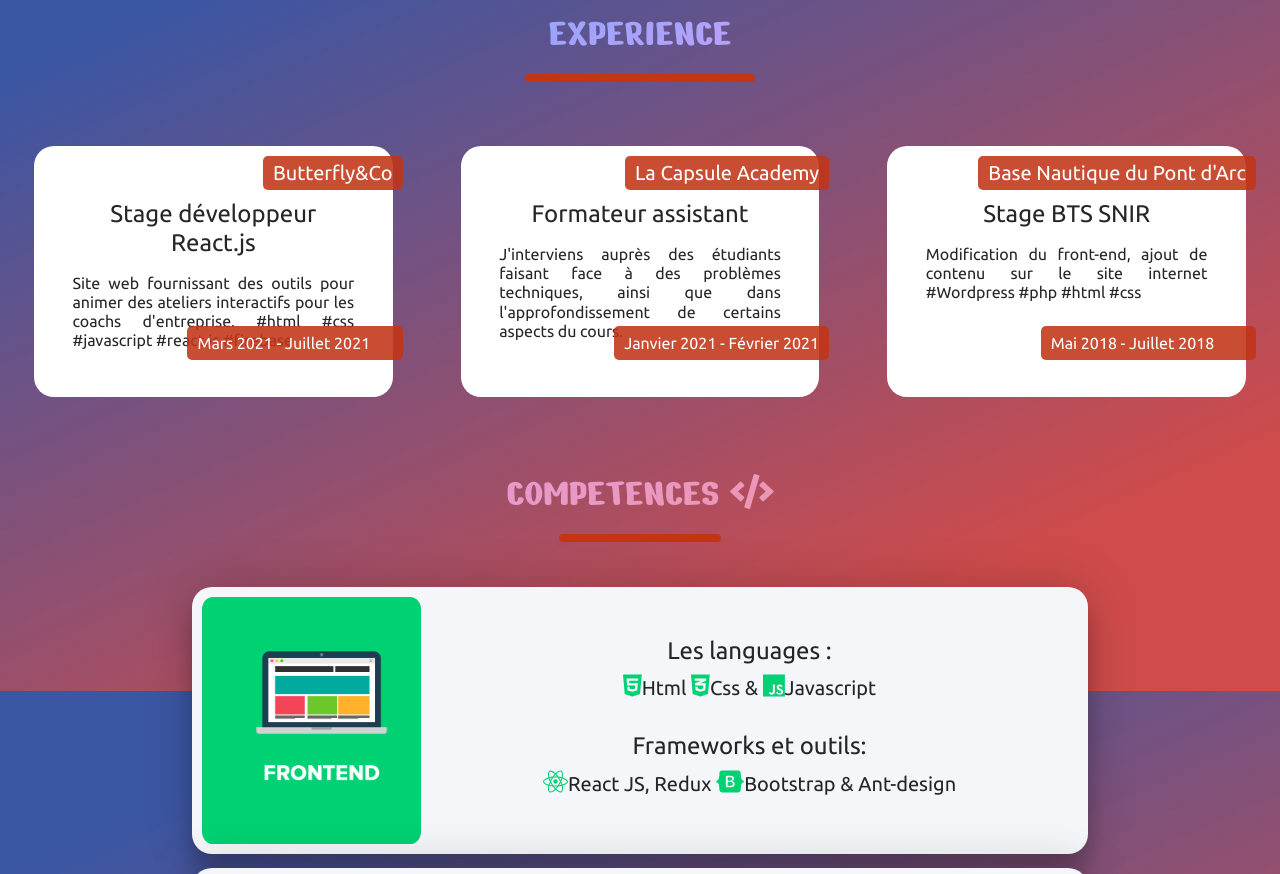
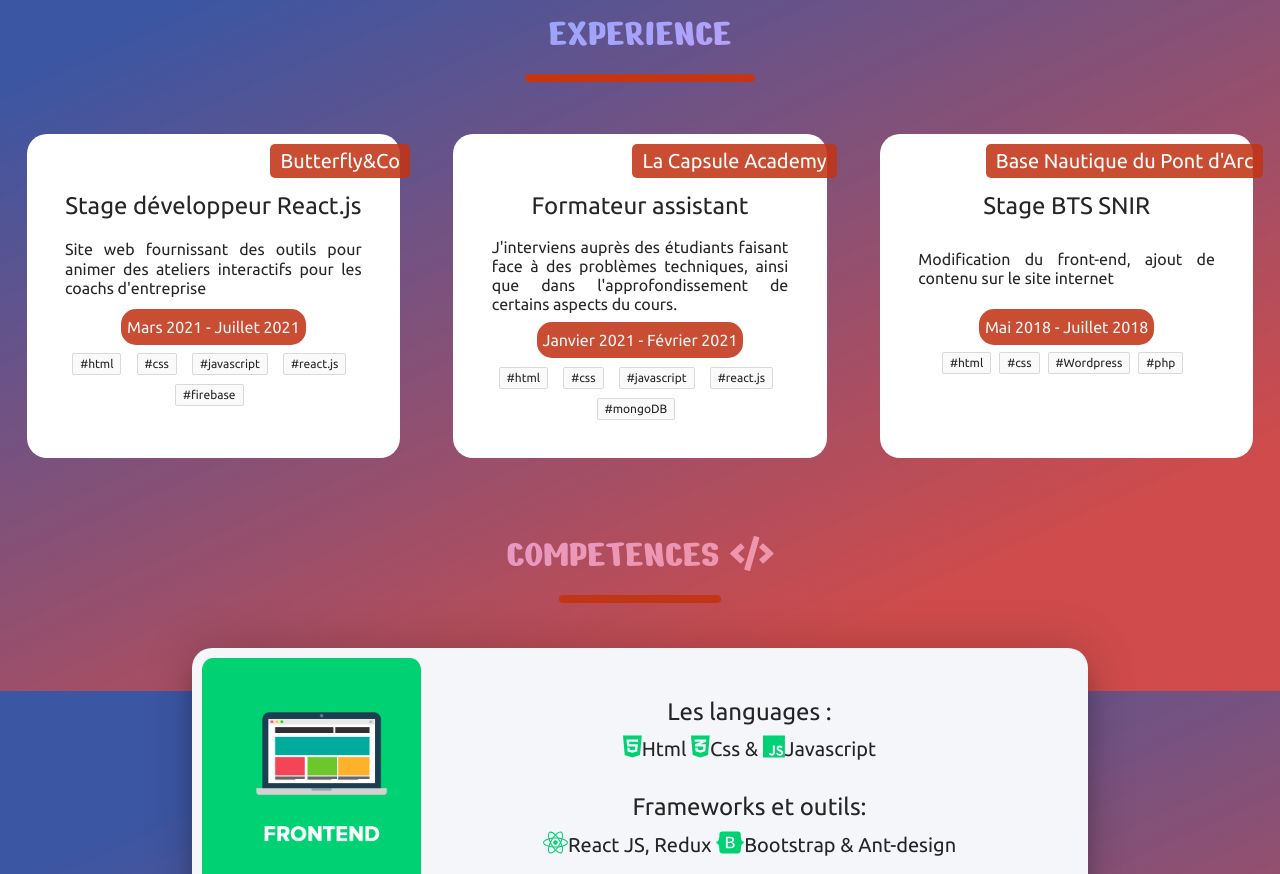
Before and after one commit to ValentinDft/valentinduffet.fr, a React (Create React App) app in the folder reactapp/: page / in a window 1280 px wide. Shown: the part 2340-3214 px from the top of the page. Built offline with nearby package versions, Linux system fonts and the light colour scheme.

Commit message:
Ajout de experience

```diff
--- a/reactapp/src/App.css
+++ b/reactapp/src/App.css
@@ -212,13 +212,7 @@
   top: 10px;
   padding: 5px 10px;
   border-radius: 5px;
-  max-width: 80%;
-}
-
-.ruban-date
-{
-  top: 180px;
-  width: 60%;
+  max-width: 99%;
 }
 
 /* ----------------------------------------COMPETENCES---------------------------------------------- */
--- a/reactapp/src/components/Experience/CardExperience.js
+++ b/reactapp/src/components/Experience/CardExperience.js
@@ -1,27 +1,39 @@
 import React, {useState} from 'react'
-import { Row, Col } from 'antd';
+import { Row, Col, Tag } from 'antd';
 
 export default function CardExperience() {
 
     const [dataExperience] = useState([
-        { titre: "Stage BTS SNIR", description: "Modification du front-end, ajout de contenu sur le site internet #Wordpress #php #html #css",
-            date: "Mai 2018 - Juillet 2018", entreprise: "Base Nautique du Pont d'Arc"
+        { titre: "Stage BTS SNIR", description: "Modification du front-end, ajout de contenu sur le site internet",
+            date: "Mai 2018 - Juillet 2018", entreprise: "Base Nautique du Pont d'Arc", tag: ["#html", "#css", "#Wordpress", "#php"]
         },
         { titre: "Formateur assistant", description: "J'interviens auprès des étudiants faisant face à des problèmes techniques, ainsi que dans l'approfondissement de certains aspects du cours.",
-            date: "Janvier 2021 - Février 2021", entreprise: "La Capsule Academy"
+            date: "Janvier 2021 - Février 2021", entreprise: "La Capsule Academy", tag: ["#html", "#css", "#javascript", "#react.js", "#mongoDB"]
         },
-        { titre: "Stage développeur React.js", description: "Site web fournissant des outils pour animer des ateliers interactifs pour les coachs d'entreprise. #html #css #javascript #react.js #firebase",
-            date: "Mars 2021 - Juillet 2021", entreprise: "Butterfly&Co"
+        { titre: "Stage développeur React.js", description: "Site web fournissant des outils pour animer des ateliers interactifs pour les coachs d'entreprise",
+            date: "Mars 2021 - Juillet 2021", entreprise: "Butterfly&Co", tag: ["#html", "#css", "#javascript", "#react.js", "#firebase"]
         }
     ])
 
     let listeExperience = dataExperience.reverse().map((exp, i) => {
+        let listeTag = exp.tag.map((tag, i) => {
+            return(
+                <Tag style={{marginTop: "3%"}}>
+                    <span>{tag}</span>
+                </Tag>
+            )
+        })
         return(
-            <Col style={{backgroundColor: "white", padding: "3%", borderRadius: "20px", width: "28%", alignItems: "center", display: "flex", flexDirection: "column"}}>
-                <h4 style={{textAlign: "center", marginTop: "15px"}}>{exp.titre}</h4>
-                <span className="ruban-title ruban-date">{exp.date}</span>
+            <Col xs={20} sm={10} md={9} lg={7} xl={7} data-aos="zoom-in" data-aos-duration="1000" style={{backgroundColor: "white", padding: "3%", borderRadius: "20px", width: "28%", alignItems: "center", display: "flex", flexDirection: "column", marginTop: "2%"}}>
+                <h4 style={{textAlign: "center", marginTop: "20px"}}>{exp.titre}</h4>
                 <h5 className="ruban-title">{exp.entreprise}</h5>
-                <h6 style={{marginTop: "3%", textAlign: "justify"}}>{exp.description}</h6>
+                <Col style={{minHeight: "80px", display: "flex", alignItems: "center"}}>
+                    <h6 style={{marginTop: "3%", textAlign: "justify"}}>{exp.description}</h6>
+                </Col>
+                <span style={{padding: "2%", backgroundColor: "#c23516e0", color: "whitesmoke", borderRadius: "15px"}}>{exp.date}</span>
+                <Row style={{display: "flex", justifyContent: "space-evenly"}}>
+                    {listeTag}
+                </Row>
 
             </Col>
         )
--- a/reactapp/src/components/Experience/Experience.js
+++ b/reactapp/src/components/Experience/Experience.js
@@ -9,7 +9,7 @@
             <Row>
                 <Col span={24}>
                     <h1 style={{textAlign: "center", marginTop: "1%", marginBottom: "1%", color: "#dff9fb", mixBlendMode : "overlay"}} className="titre-education">EXPERIENCE</h1>
-                    <hr style={{borderTop: "8px solid #c23616", borderRadius: "5px", width: "18%", marginBottom: "5%"}}></hr>
+                    <hr style={{borderTop: "8px solid #c23616", borderRadius: "5px", width: "18%", marginBottom: "2%"}}></hr>
                 </Col>
             </Row>
             <Row style={{display: "flex", justifyContent: "space-around"}}>
```
